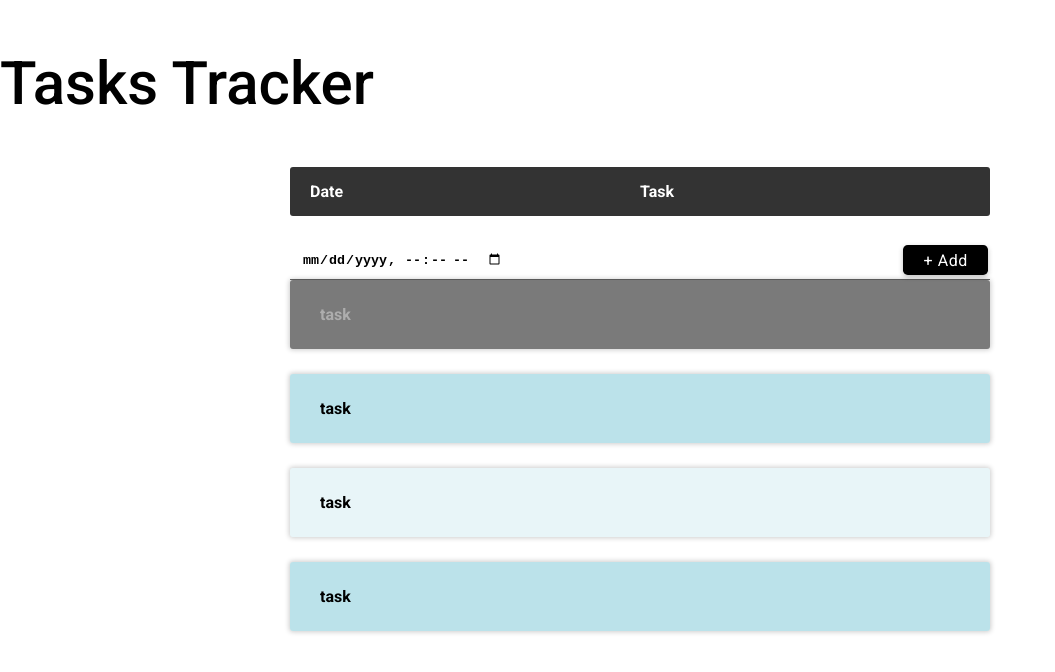
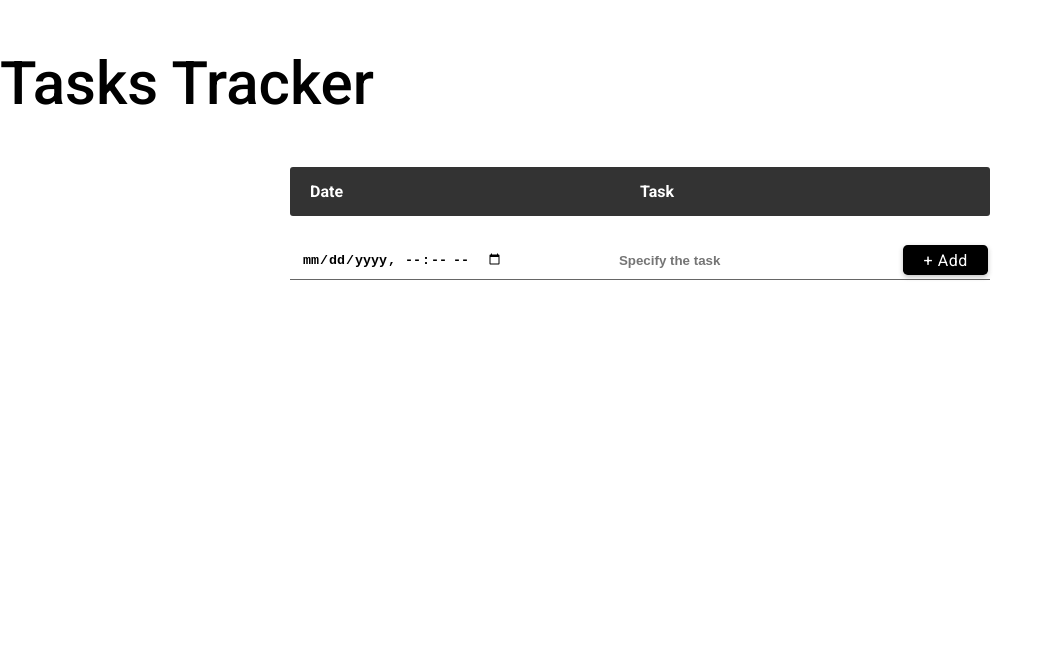
Before and after one commit to ArfinHasib/React-Projects, a React (Create React App) app: page / in a window 1280 px wide. Shown: the top 672 px of the page, without its empty margins (0-1055 px from the left). Built offline with nearby package versions, Linux system fonts and the light colour scheme.

Commit message:
21 - Task Tracker (Create and add a new Task)

```diff
--- /dev/null
+++ b/src/projects/21 - task-tracker/NewTask.jsx
@@ -0,0 +1,13 @@
+import React from 'react';
+import { NewTaskStyle } from './TableStyle';
+
+export default function NewTask({ type, date }) {
+   return (
+      <NewTaskStyle>
+         <div>
+            <h3>{type}</h3>
+            <small className='text-danger'>{date}</small>
+         </div>
+      </NewTaskStyle>
+   );
+}
--- a/src/projects/21 - task-tracker/TableStyle.jsx
+++ b/src/projects/21 - task-tracker/TableStyle.jsx
@@ -52,4 +52,5 @@ export const TableStyle = styled.div`
 export const NewTaskStyle = styled.li`
    display: flex;
    justify-content: space-between;
+   margin-top: 2rem;
 `;
--- a/src/projects/21 - task-tracker/Task.jsx
+++ b/src/projects/21 - task-tracker/Task.jsx
@@ -11,7 +11,12 @@ export default function Task({ date, type, setDate, setType, onClick }) {
          }}
       >
          <input type='datetime-local' value={date} onChange={setDate} />
-         <input type='text' value={type} onChange={setType} />
+         <input
+            type='text'
+            value={type}
+            onChange={setType}
+            placeholder='Specify the task'
+         />
          <Button text='+ Add' btnClass='btn' onClick={onClick} />
       </div>
    );
--- a/src/projects/21 - task-tracker/TaskTrackerApp.jsx
+++ b/src/projects/21 - task-tracker/TaskTrackerApp.jsx
@@ -2,6 +2,7 @@ import React, { useState } from 'react';
 import Title from '../components/Title';
 import { TableStyle } from './TableStyle';
 import Task from './Task';
+import NewTask from './NewTask';
 
 export default function TaskTrackerApp() {
    const [newTask, setNewTask] = useState({
@@ -18,6 +19,19 @@ export default function TaskTrackerApp() {
       setNewTask({ ...newTask, type: e.target.value });
    };
 
+   let tasks = [
+      {
+         date: '',
+         type: '',
+      },
+   ];
+
+   const [taskList, setTaskList] = useState(tasks);
+
+   const addNewTask = () => {
+      setTaskList([...taskList, { date: newTask.date, type: newTask.type }]);
+   };
+
    return (
       <>
          <Title text='Tasks Tracker' />
@@ -31,12 +45,14 @@ export default function TaskTrackerApp() {
                setDate={handleChangeDate}
                type={newTask.type}
                setType={handleChangeType}
+               onClick={addNewTask}
             />
             <ul className='table-row'>
-               <li className='completed'>task</li>
-               <li>task</li>
-               <li>task</li>
-               <li>task</li>
+               {taskList.map((task, index) =>
+                  task.date !== '' && task.type !== '' ? (
+                     <NewTask key={index} date={task.date} type={task.type} />
+                  ) : null
+               )}
             </ul>
          </TableStyle>
       </>
```
